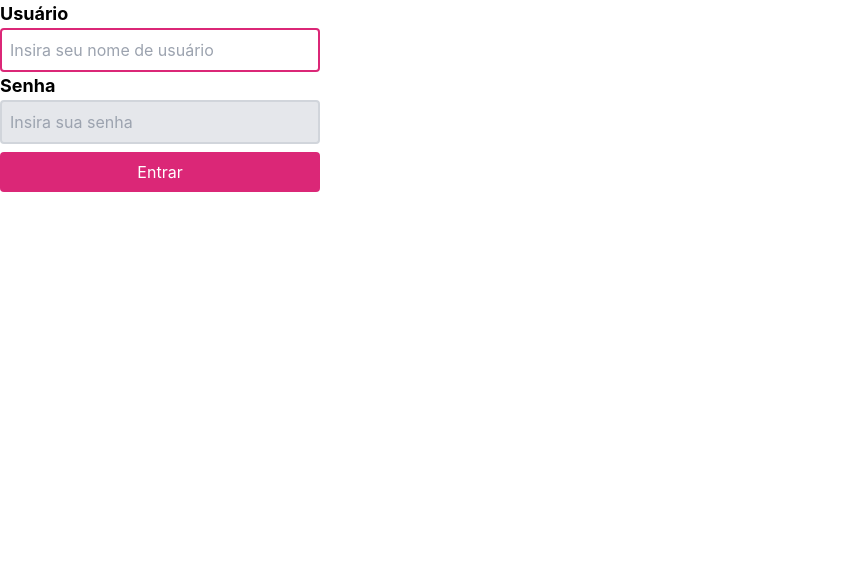
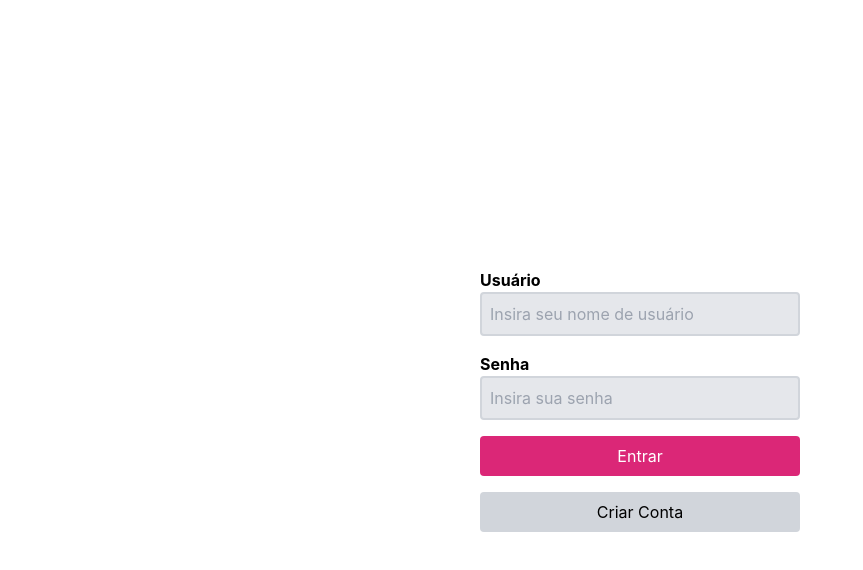
Before and after one commit to Henriquepb22/jest-rtl-workshop-001, a React (Create React App) app in the folder client/: page / in a window 1280 px wide. Shown: the top 570 px of the page, without its empty margins (0-863 px from the left). Built offline with nearby package versions, Linux system fonts and the light colour scheme.

Commit message:
feat: create signup and signin integration

```diff
--- a/client/src/index.tsx
+++ b/client/src/index.tsx
@@ -1,4 +1,4 @@
-import React from 'react'
+import React, { Suspense } from 'react'
 import ReactDOM from 'react-dom/client'
 
 import { UserProvider } from 'unit/hooks/use-user'
@@ -8,8 +8,12 @@ import './index.css'
 const root = ReactDOM.createRoot(document.getElementById('root') as HTMLElement)
 root.render(
   <React.StrictMode>
-    <UserProvider>
-      <AppRoutes />
-    </UserProvider>
+    <div className="flex justify-center items-center min-h-screen">
+      <Suspense fallback="Carregando...">
+        <UserProvider>
+          <AppRoutes />
+        </UserProvider>
+      </Suspense>
+    </div>
   </React.StrictMode>
 )
--- a/client/src/routes/index.tsx
+++ b/client/src/routes/index.tsx
@@ -12,8 +12,18 @@ const AppRoutes = () => {
   return (
     <BrowserRouter>
       <Routes>
-        <Route path="/" element={<SignIn />} />
-        <Route path="/signup" element={<SignUp />} />
+        <Route
+          path="/"
+          element={
+            authenticated ? <Navigate to="/profile" replace /> : <SignIn />
+          }
+        />
+        <Route
+          path="/signup"
+          element={
+            authenticated ? <Navigate to="/profile" replace /> : <SignUp />
+          }
+        />
         <Route
           path="/profile"
           element={authenticated ? <Profile /> : <Navigate to="/" replace />}
--- /dev/null
+++ b/client/src/services/users/index.tsx
@@ -0,0 +1,38 @@
+const API_URL = 'http://localhost:8000'
+
+type User = {
+  username: string
+  password: string
+}
+
+async function signIn(username: string, password: string) {
+  try {
+    const res = await fetch(
+      `${API_URL}/users?username=${username}&password=${password}`
+    )
+    const data = (await res.json()) as User[]
+    if (data[0]) {
+      return data[0].username
+    }
+    return null
+  } catch (error) {
+    console.error(error)
+  }
+}
+
+async function signUp(username: string, password: string) {
+  try {
+    const newUser = { username, password }
+    await fetch(`${API_URL}/users`, {
+      method: 'POST',
+      body: JSON.stringify(newUser),
+      headers: {
+        'Content-Type': 'application/json'
+      }
+    })
+  } catch (error) {
+    console.error(error)
+  }
+}
+
+export { signIn, signUp }
--- a/client/src/unit/components/Button/index.tsx
+++ b/client/src/unit/components/Button/index.tsx
@@ -2,14 +2,21 @@ import { ButtonHTMLAttributes } from 'react'
 import { buttonClasses } from './styles'
 
 export type Sizes = 'sm' | 'md' | 'lg'
+export type Colors = 'primary' | 'secondary'
 
 type ButtonProps = {
   size?: Sizes
+  color?: Colors
 } & ButtonHTMLAttributes<HTMLButtonElement>
 
-const Button = ({ size = 'md', children, ...props }: ButtonProps) => {
+const Button = ({
+  size = 'md',
+  color = 'primary',
+  children,
+  ...props
+}: ButtonProps) => {
   return (
-    <button className={buttonClasses(size)} {...props}>
+    <button className={buttonClasses(color, size)} {...props}>
       {!!children && <span>{children}</span>}
     </button>
   )
--- a/client/src/unit/components/Button/styles.ts
+++ b/client/src/unit/components/Button/styles.ts
@@ -1,23 +1,30 @@
-import { Sizes } from '.'
+import { Colors, Sizes } from '.'
 
 const baseButtonClasses = [
-  'bg-pink-600',
   'rounded',
   'w-full',
-  'text-white',
-  'hover:opacity-90',
   'transition',
+  'hover:opacity-80',
   'disabled:opacity-70',
   'disabled:cursor-not-allowed'
 ]
 
-const buttonClassesVariants = {
+const buttonSizesClassesVariants = {
   sm: ['px-2', 'py-1', 'text-sm'],
   md: ['px-4', 'py-2', 'text-base'],
   lg: ['px-6', 'py-3', 'text-lg']
 }
 
-const buttonClasses = (size: Sizes) =>
-  [...buttonClassesVariants[size], ...baseButtonClasses].join(' ')
+const buttonColorClassesVariants = {
+  primary: ['bg-pink-600', 'text-white'],
+  secondary: ['bg-gray-300', 'text-black']
+}
+
+const buttonClasses = (color: Colors, size: Sizes) =>
+  [
+    ...buttonSizesClassesVariants[size],
+    ...buttonColorClassesVariants[color],
+    ...baseButtonClasses
+  ].join(' ')
 
 export { buttonClasses }
--- a/client/src/unit/components/SignInForm/index.tsx
+++ b/client/src/unit/components/SignInForm/index.tsx
@@ -1,29 +1,39 @@
 import React, { useState } from 'react'
+import { useNavigate } from 'react-router-dom'
 
 import TextField from '../TextField'
 import Button from '../Button'
 
+import { signInFormClasses } from './styles'
+import { useUser } from 'unit/hooks/use-user'
+
 const SignInForm = () => {
-  const [values, setValues] = useState({ login: '', password: '' })
+  const { login } = useUser()
+  const [values, setValues] = useState({ username: '', password: '' })
   const [loading, setLoading] = useState(false)
+  const navigate = useNavigate()
 
   const handleInput = (field: string, value: string) =>
     setValues((oldValues) => ({ ...oldValues, [field]: value }))
 
-  const onSubmit = (e: React.FormEvent) => {
+  const onSubmit = async (e: React.FormEvent) => {
     e.preventDefault()
     setLoading(true)
+    await login(values)
+    setLoading(false)
     console.log(values)
   }
 
+  const handleCreateAccount = () => navigate('/signup')
+
   return (
-    <form onSubmit={onSubmit} className="flex flex-col w-80">
+    <form onSubmit={onSubmit} className={signInFormClasses}>
       <TextField
         label="Usuário"
-        name="login"
+        name="username"
         placeholder="Insira seu nome de usuário"
         minLength={4}
-        onInputChange={(v) => handleInput('login', v)}
+        onInputChange={(v) => handleInput('username', v)}
         required
       />
       <TextField
@@ -35,11 +45,15 @@ const SignInForm = () => {
         onInputChange={(v) => handleInput('password', v)}
         required
       />
-      <div className="mt-2">
-        <Button disabled={loading}>
-          {loading ? 'Carregando...' : 'Entrar'}
-        </Button>
-      </div>
+      <Button disabled={loading}>{loading ? 'Carregando...' : 'Entrar'}</Button>
+      <Button
+        color="secondary"
+        disabled={loading}
+        type="button"
+        onClick={handleCreateAccount}
+      >
+        Criar Conta
+      </Button>
     </form>
   )
 }
--- /dev/null
+++ b/client/src/unit/components/SignInForm/styles.ts
@@ -0,0 +1,3 @@
+const signInFormClasses = ['flex', 'flex-col', 'gap-4', 'w-80'].join(' ')
+
+export { signInFormClasses }
--- a/client/src/unit/components/SignUpForm/index.tsx
+++ b/client/src/unit/components/SignUpForm/index.tsx
@@ -1,10 +1,15 @@
 import React, { useState } from 'react'
 
 import { FieldErrors } from 'utils/validations'
+import { useUser } from 'unit/hooks/use-user'
+import { signUp } from 'services/users'
 import TextField from '../TextField'
 import Button from '../Button'
 
+import { signUpFormClasses } from './styles'
+
 const SignUpForm = () => {
+  const { login } = useUser()
   const [values, setValues] = useState({
     login: '',
     password: '',
@@ -16,14 +21,17 @@ const SignUpForm = () => {
   const handleInput = (field: string, value: string) =>
     setValues((oldValues) => ({ ...oldValues, [field]: value }))
 
-  const onSubmit = (e: React.FormEvent) => {
+  const onSubmit = async (e: React.FormEvent) => {
     e.preventDefault()
     setLoading(true)
-    console.log(values)
+    const { login: username, password } = values
+    await signUp(username, password)
+    await login({ username, password })
+    setLoading(false)
   }
 
   return (
-    <form onSubmit={onSubmit} className="flex flex-col w-80">
+    <form onSubmit={onSubmit} className={signUpFormClasses}>
       <TextField
         label="Usuário"
         name="login"
@@ -50,11 +58,9 @@ const SignUpForm = () => {
         onInputChange={(v) => handleInput('confirm_password', v)}
         required
       />
-      <div className="mt-2">
-        <Button disabled={loading}>
-          {loading ? 'Carregando...' : 'Criar conta'}
-        </Button>
-      </div>
+      <Button disabled={loading}>
+        {loading ? 'Carregando...' : 'Criar conta'}
+      </Button>
     </form>
   )
 }
--- /dev/null
+++ b/client/src/unit/components/SignUpForm/styles.ts
@@ -0,0 +1,3 @@
+const signUpFormClasses = ['flex', 'flex-col', 'gap-4', 'w-80'].join(' ')
+
+export { signUpFormClasses }
--- a/client/src/unit/components/TextField/styles.ts
+++ b/client/src/unit/components/TextField/styles.ts
@@ -12,11 +12,10 @@ const textFieldClasses = (hasError?: boolean) =>
     'hover:border-pink-600',
     'focus:outline-pink-600',
     'focus:bg-white',
-    'transition',
     hasError ? 'border-red-600' : ''
   ].join(' ')
 
-const labelClasses = ['font-bold', 'text-lg'].join(' ')
+const labelClasses = ['font-bold'].join(' ')
 
 const errorTextClasses = ['text-sm', 'text-red-600'].join(' ')
 
--- a/client/src/unit/hooks/use-user/index.tsx
+++ b/client/src/unit/hooks/use-user/index.tsx
@@ -1,16 +1,22 @@
 import { useContext, createContext, useState } from 'react'
+import { signIn } from 'services/users'
+
+type UserData = {
+  username: string
+  password: string
+}
 
 type UserContextData = {
   authenticated: boolean
   username: string | null
-  login: (username: string, password: string) => void
+  login: ({ username, password }: UserData) => Promise<void | null>
   logout: () => void
 }
 
 export const UserContextDefaultValues = {
   authenticated: false,
   username: null,
-  login: () => null,
+  login: async () => null,
   logout: () => null
 }
 
@@ -26,11 +32,13 @@ const UserProvider = ({ children }: UserProviderProps) => {
   const [isAuthenticated, setIsAuthenticated] = useState<boolean>(false)
   const [username, setUsername] = useState<string | null>(null)
 
-  const login = async (username: string, password: string) => {
-    // await login
+  const login = async ({ username, password }: UserData) => {
     try {
-      setIsAuthenticated(true)
-      setUsername(username)
+      const user = await signIn(username, password)
+      if (user) {
+        setIsAuthenticated(true)
+        setUsername(user)
+      }
     } catch (err) {
       console.error('login error: ', err)
     }
```
Also changed, not shown: 2 other files (tests, documents, lock files or other folders).
